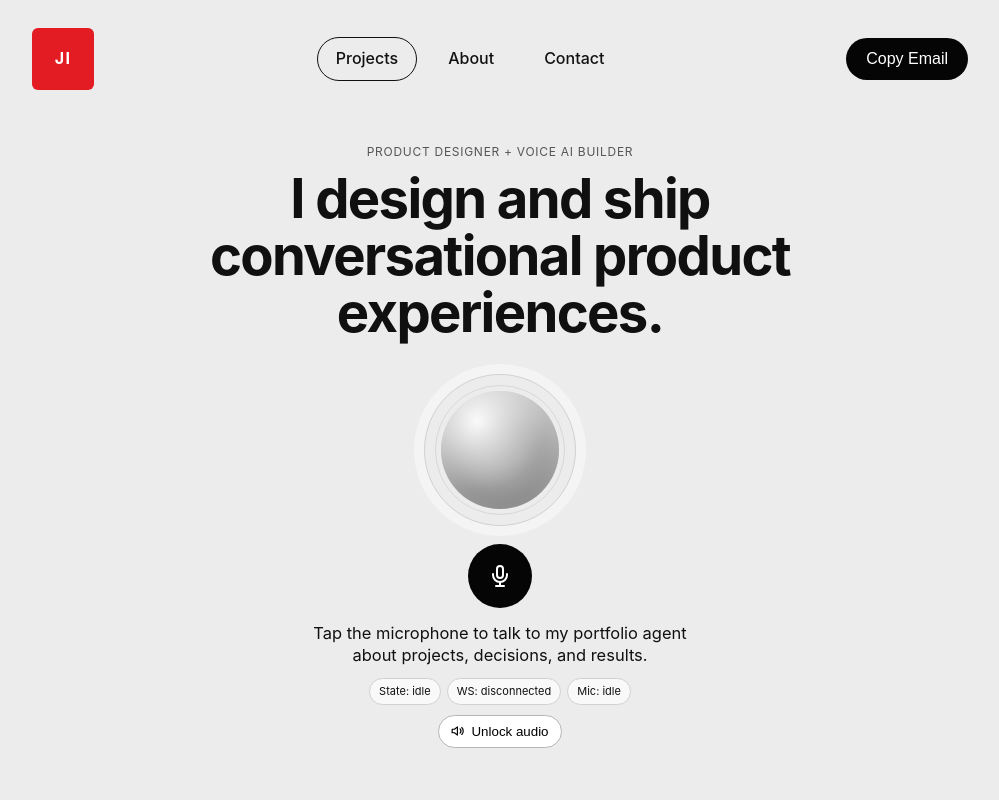
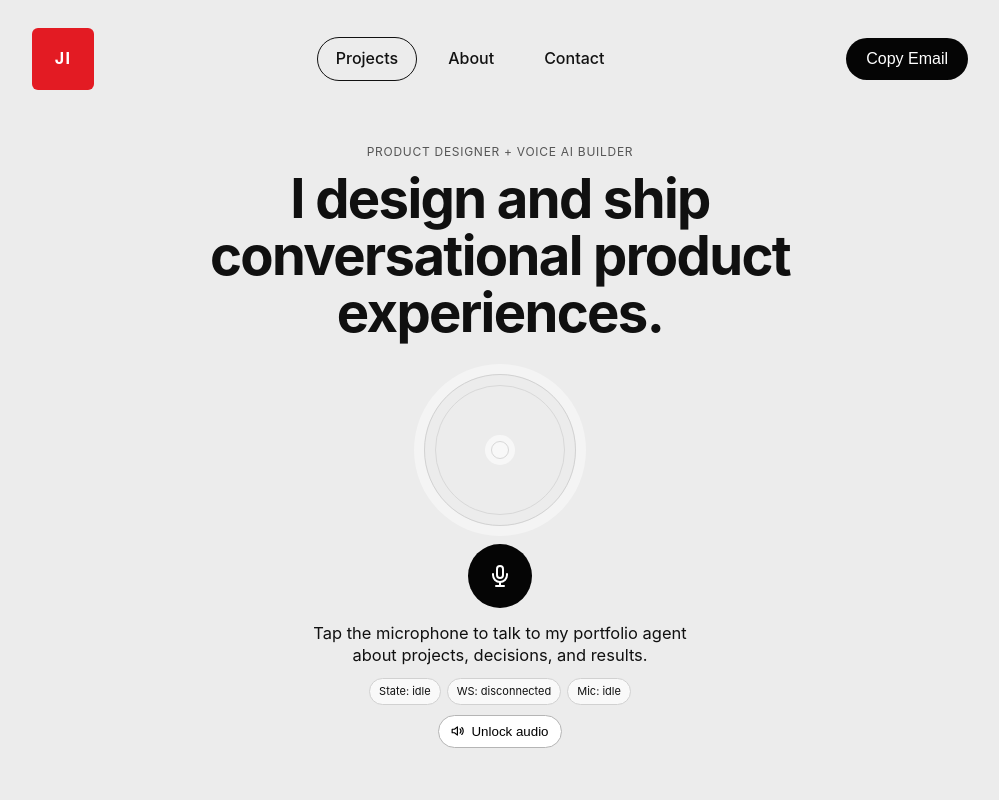
Before and after one commit to JohnnyFiv3r/Core-Memory, a React (Vite) app in the folder portfolio-voice-agent/apps/web/: page / in a window 1280 px wide. Shown: the top 800 px of the page, without its empty margins (140-1139 px from the left). Built offline with nearby package versions, Linux system fonts and the light colour scheme; no server answers.

Commit message:
Remove gray orb and fix halo animation layout shift

```diff
--- a/portfolio-voice-agent/apps/web/src/components/PersonaOrb.tsx
+++ b/portfolio-voice-agent/apps/web/src/components/PersonaOrb.tsx
@@ -5,7 +5,7 @@ export function PersonaOrb({ state }: { state: VoiceState }) {
     <div className={`orb-wrap halo halo-${state}`} aria-label={`Persona state: ${state}`}>
       <div className="halo-ring halo-ring-outer" />
       <div className="halo-ring halo-ring-inner" />
-      <div className="halo-core" />
+      <div className="halo-center-dot" />
     </div>
   );
 }
--- a/portfolio-voice-agent/apps/web/src/styles.css
+++ b/portfolio-voice-agent/apps/web/src/styles.css
@@ -320,16 +320,17 @@ body {
   height: 130px;
   border: 1px solid #d8d8d8;
 }
-.halo-core {
+.halo-center-dot {
   position: absolute;
   left: 50%;
   top: 50%;
   transform: translate(-50%, -50%);
-  width: 118px;
-  height: 118px;
+  width: 18px;
+  height: 18px;
   border-radius: 999px;
-  background: radial-gradient(circle at 30% 25%, #fafafa, #a5a5a5 58%, #8e8e8e 100%);
-  box-shadow: inset 0 14px 30px rgba(255,255,255,.46), inset 0 -12px 30px rgba(0,0,0,.18);
+  background: #f8f8f8;
+  border: 1px solid #d8d8d8;
+  box-shadow: 0 0 0 6px rgba(255,255,255,.6);
 }
 
 .halo-listening .halo-ring-outer,
@@ -337,8 +338,8 @@ body {
   border-color: #8bc5ff;
   box-shadow: 0 0 0 10px rgba(80, 159, 255, .14), 0 0 32px rgba(80,159,255,.22);
 }
-.halo-listening .halo-core,
-.halo-speaking .halo-core {
+.halo-listening .halo-ring-inner,
+.halo-speaking .halo-ring-inner {
   animation: haloPulse 1.35s ease-in-out infinite;
 }
 
@@ -346,7 +347,7 @@ body {
   border-color: #c7b3ff;
   box-shadow: 0 0 0 10px rgba(167, 139, 250, .16), 0 0 30px rgba(167,139,250,.25);
 }
-.halo-thinking .halo-core {
+.halo-thinking .halo-ring-inner {
   animation: haloBreathe 1.8s ease-in-out infinite;
 }
 
@@ -363,12 +364,12 @@ body {
 }
 
 @keyframes haloPulse {
-  0%, 100% { transform: scale(1); }
-  50% { transform: scale(1.04); }
+  0%, 100% { transform: translate(-50%, -50%) scale(1); }
+  50% { transform: translate(-50%, -50%) scale(1.04); }
 }
 @keyframes haloBreathe {
-  0%, 100% { transform: scale(1); filter: saturate(1); }
-  50% { transform: scale(1.03); filter: saturate(1.12); }
+  0%, 100% { transform: translate(-50%, -50%) scale(1); filter: saturate(1); }
+  50% { transform: translate(-50%, -50%) scale(1.03); filter: saturate(1.12); }
 }
 
 @media (max-width: 840px) {
```
